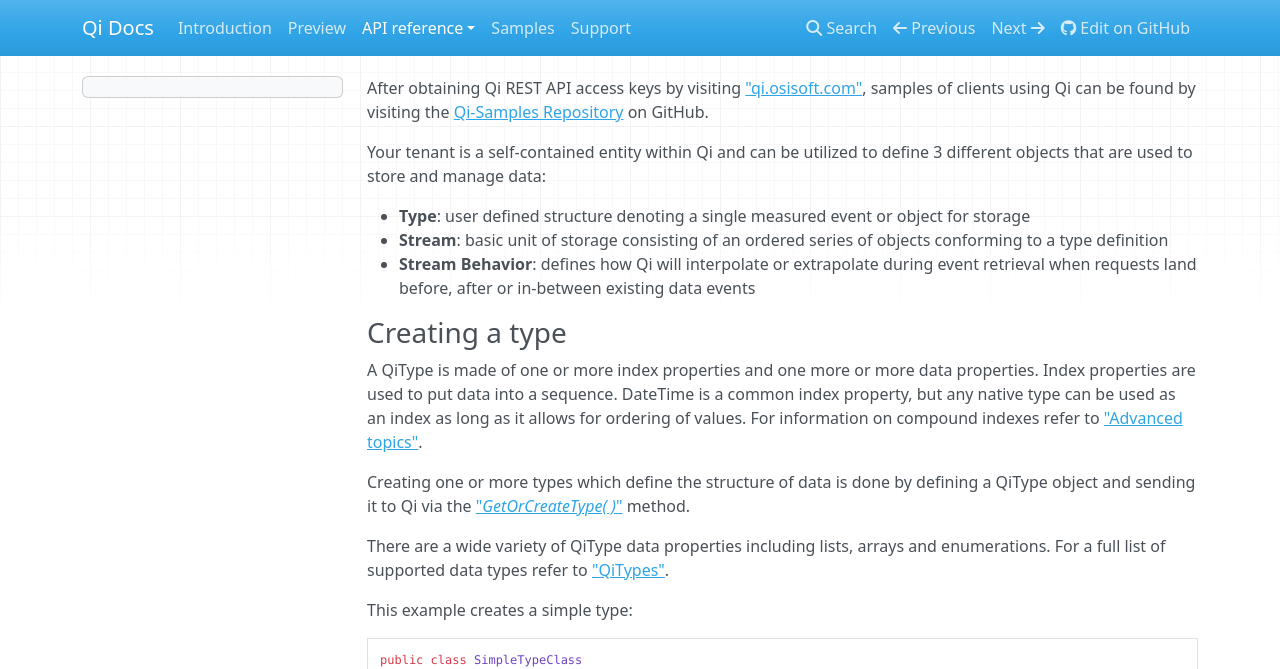
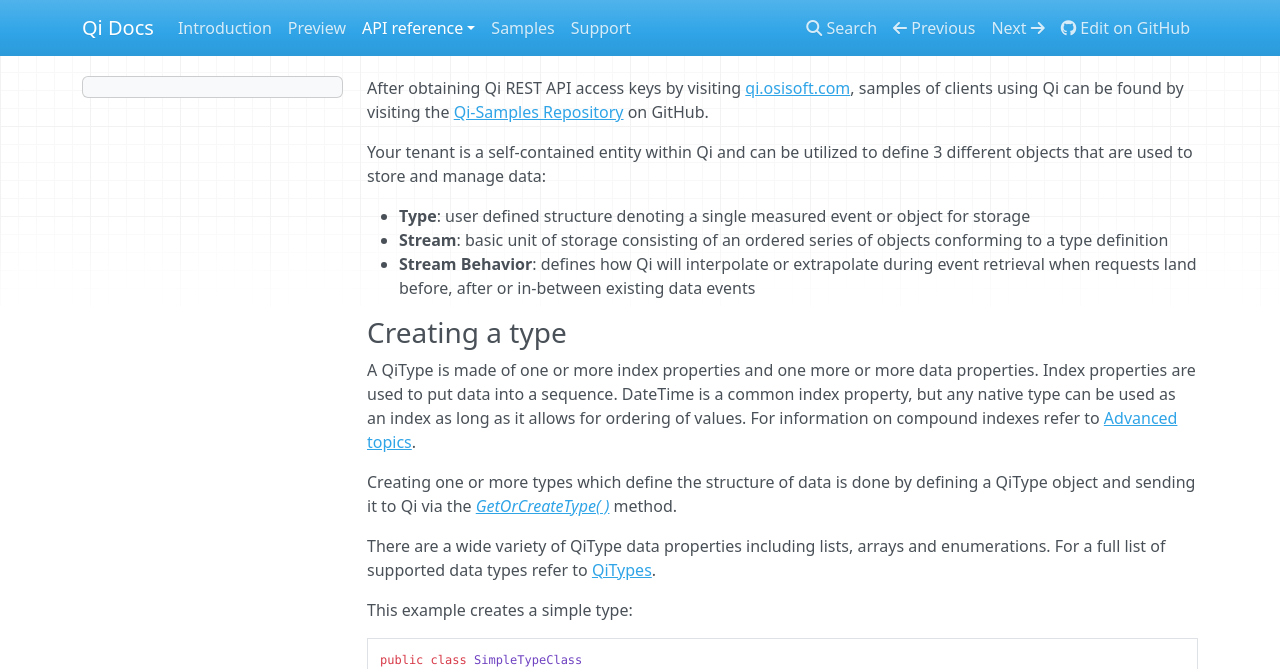
Before and after one commit to ssuryanarayanan/Qi-Docs, an MkDocs documentation site: the page built from docs/Overview.md, in a window 1280 px wide and 900 px high. Shown: the top 669 px of the window. Built offline with MkDocs 1.6.1, drawn with Linux system fonts in a browser that asks for light colours; nearby versions of some CDN libraries; old or Windows-style settings are respelled for this version of MkDocs.

````diff
--- a/docs/Overview.md
+++ b/docs/Overview.md
@@ -1,4 +1,4 @@
-After obtaining Qi REST API access keys by visiting ["qi.osisoft.com"](https://qi.osisoft.com), samples of clients using Qi can be found by visiting the <a href="https://github.com/osisoft/Qi-Samples" target="_blank">Qi-Samples Repository</a> on GitHub.
+After obtaining Qi REST API access keys by visiting [qi.osisoft.com](https://qi.osisoft.com), samples of clients using Qi can be found by visiting the <a href="https://github.com/osisoft/Qi-Samples" target="_blank">Qi-Samples Repository</a> on GitHub.
 
 Your tenant is a self-contained entity within Qi and can be utilized to define 3 different objects that are used to store and manage data:
 
@@ -8,11 +8,11 @@ Your tenant is a self-contained entity within Qi and can be utilized to define 3
 
 ###Creating a type
 
-A QiType is made of one or more index properties and one more or more data properties. Index properties are used to put data into a sequence. DateTime is a common index property, but any native type can be used as an index as long as it allows for ordering of values. For information on compound indexes refer to ["Advanced topics"](https://qi-docs.readthedocs.org/en/latest/Advanced%20Topics/).
+A QiType is made of one or more index properties and one more or more data properties. Index properties are used to put data into a sequence. DateTime is a common index property, but any native type can be used as an index as long as it allows for ordering of values. For information on compound indexes refer to [Advanced topics](https://qi-docs.readthedocs.org/en/latest/Advanced%20Topics/).
 
-Creating one or more types which define the structure of data is done by defining a QiType object and sending it to Qi via the ["*GetOrCreateType( )*"](https://qi-docs.readthedocs.org/en/latest/QiTypes/#getorcreatetype) method.
+Creating one or more types which define the structure of data is done by defining a QiType object and sending it to Qi via the [*GetOrCreateType( )*](https://qi-docs.readthedocs.org/en/latest/QiTypes/#getorcreatetype) method.
 
-There are a wide variety of QiType data properties including lists, arrays and enumerations. For a full list of supported data types refer to ["QiTypes"](https://qi-docs.readthedocs.org/en/latest/QiTypes/).
+There are a wide variety of QiType data properties including lists, arrays and enumerations. For a full list of supported data types refer to [QiTypes](https://qi-docs.readthedocs.org/en/latest/QiTypes/).
 
 This example creates a simple type:
 ```
````
